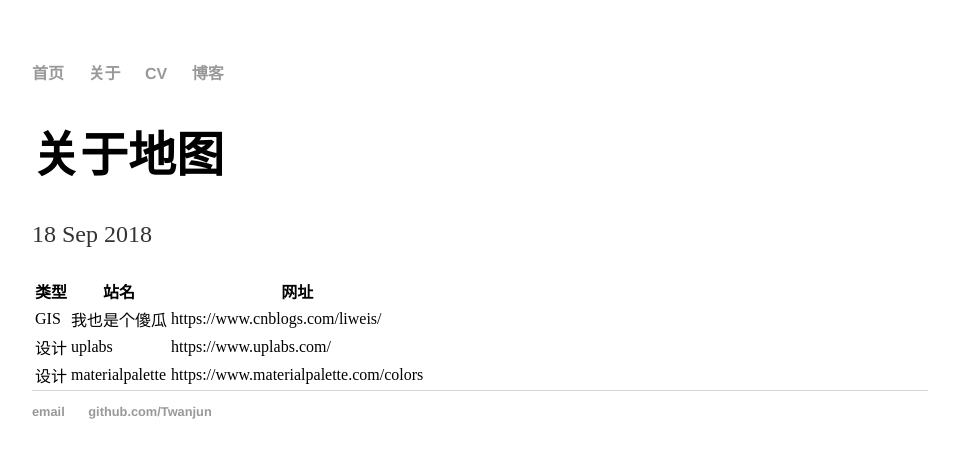
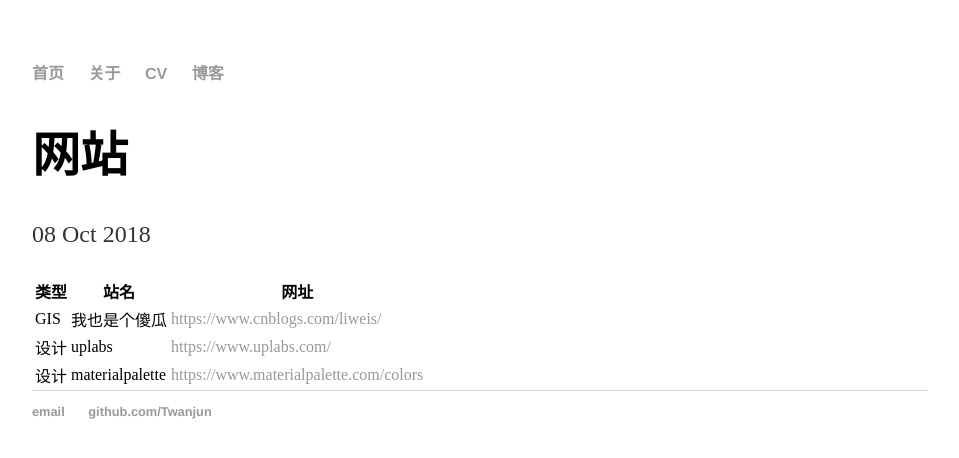
Before and after one commit to Twanjun/Twanjun.github.io, a Jekyll site: the page built from _posts/2018-10-08-site.md, in a window 1280 px wide. Shown: the top 458 px of the page, without its empty margins (160-1119 px from the left). Built offline with Jekyll 4.4.1, drawn with Linux system fonts in a browser that asks for light colours.

Commit message:
Update 2018-10-08-site.md

```diff
--- a/_posts/2018-10-08-site.md
+++ b/_posts/2018-10-08-site.md
@@ -1,11 +1,11 @@
 ---
 layout: post
-title: "关于地图"
-date: 2018-09-18
+title: "网站"
+date: 2018-10-08
 ---
 
 | 类型 | 站名 | 网址 |
 | ------ | ------ | ------ |
-| GIS | 我也是个傻瓜 | https://www.cnblogs.com/liweis/ |
-| 设计 | uplabs | https://www.uplabs.com/ |
-| 设计 | materialpalette | https://www.materialpalette.com/colors |
+| GIS | 我也是个傻瓜 | [https://www.cnblogs.com/liweis/](https://www.cnblogs.com/liweis/) |
+| 设计 | uplabs | [https://www.uplabs.com/](https://www.uplabs.com/) |
+| 设计 | materialpalette | [https://www.materialpalette.com/colors](https://www.materialpalette.com/colors) |
```
